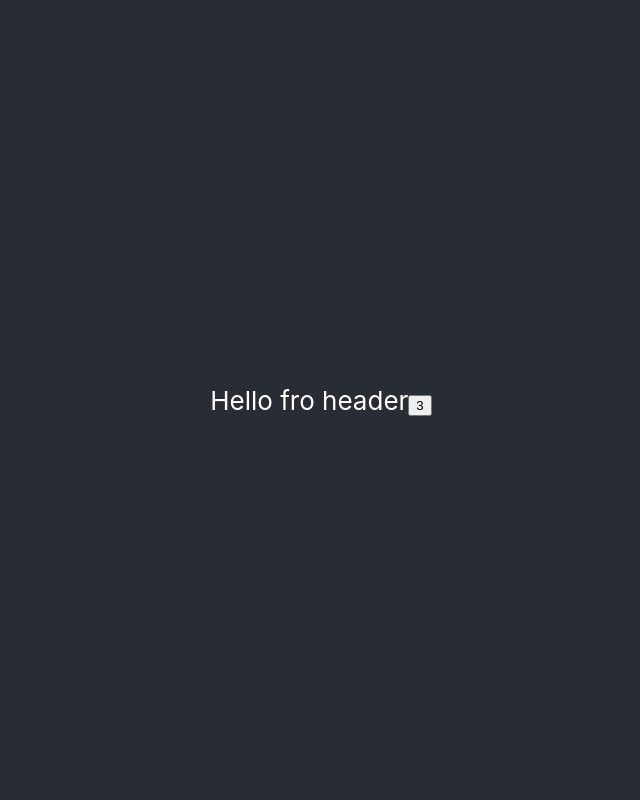
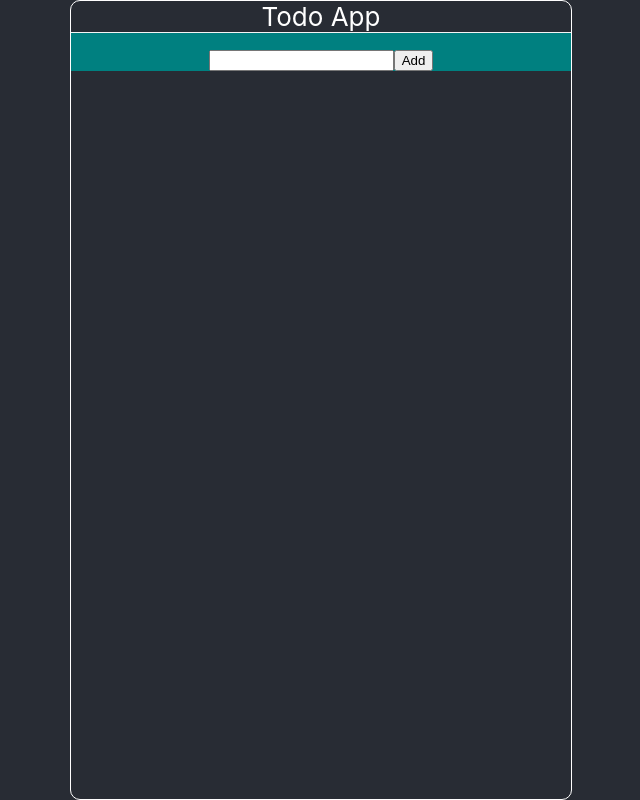
Before and after one commit to satish-rajnale/React-Hooks_and-Redux, a React (Create React App) app in the folder reacthooksandredux/: page / in a window 1280 px wide. Shown: the whole page, without its empty margins (319-959 px from the left). Built offline with nearby package versions, Linux system fonts and the light colour scheme.

Commit message:
css todo body

```diff
--- a/reacthooksandredux/src/App.css
+++ b/reacthooksandredux/src/App.css
@@ -1,11 +1,13 @@
 .App {
   text-align: center;
+  background-color: #282c34;
+  min-height: 100vh;
+  display: flex;
+  flex-direction: column;
+  align-items: center;
+  justify-content: center;
 }
 
-.App-logo {
-  height: 40vmin;
-  pointer-events: none;
-}
 
 @media (prefers-reduced-motion: no-preference) {
   .App-logo {
@@ -13,17 +15,39 @@
   }
 }
 
-.App-header {
-  background-color: #282c34;
-  min-height: 100vh;
+
+.todoApp{
+  flex: 1;
   display: flex;
   flex-direction: column;
+  width:500px;
+  height:560px;
+  border-radius: 10px;
+  border: 1px solid white;
+}
+
+
+.App-header {
+
+  justify-content: center;
   align-items: center;
-  justify-content: center;
+  display: flex;
+  text-align: center;
+  width:100%;
+  height:10%;
+  border-bottom: 1px solid whitesmoke;
   font-size: calc(10px + 2vmin);
   color: white;
 }
 
+.todoBody{
+  height:max-content;
+  display: flex;
+  flex-direction: column;
+  width:100%;
+
+  background-color: teal;
+}
 .App-link {
   color: #61dafb;
 }
--- a/reacthooksandredux/src/App.tsx
+++ b/reacthooksandredux/src/App.tsx
@@ -1,15 +1,44 @@
-import React from 'react';
+import React, { useState } from 'react';
 
 import './App.css';
 import Header from './Header';
 
 function App() {
+  const [task, setTask] = useState<string>("");// <string | null> throws error that value cannot be null;
+  const [todoList, setTodoList] = useState<Array<string>>([]);// null does not work Array<string |null> it shows error that string[] cannot be null
+
+
+ const handleChange = (event : React.ChangeEvent<HTMLInputElement>) => {
+    setTask(event.target.value);
+ }
+
+ const addTodo  = ( ) => {
+   setTodoList([...todoList, task]);
+}
+
+
   return (
     <div className="App">
+      <div className="todoApp">
       <header className="App-header">
-       <Header buttontext="Hello fro header" incrementor={3}/>
+       <Header buttontext="Todo App" incrementor={3}/>
 
       </header>
+      <body>
+        <div className="todoBody">
+          <div className="todoLists" >
+            <ul className="addList">
+              {}
+            </ul>
+          </div>
+          <div className="footer">
+            <input type="text" value={task} onChange={handleChange}/>
+            <button type="submit" onClick={addTodo}>Add</button>
+          </div>
+        </div>
+
+      </body>
+      </div>
     </div>
   );
 }
--- a/reacthooksandredux/src/Header.tsx
+++ b/reacthooksandredux/src/Header.tsx
@@ -11,7 +11,7 @@ function Header(props : HeaderText) {
     return (
         <div>
             <text>{props.buttontext}</text>
-            <button >{props.incrementor}</button>
+
         </div>
     )
 }
```
